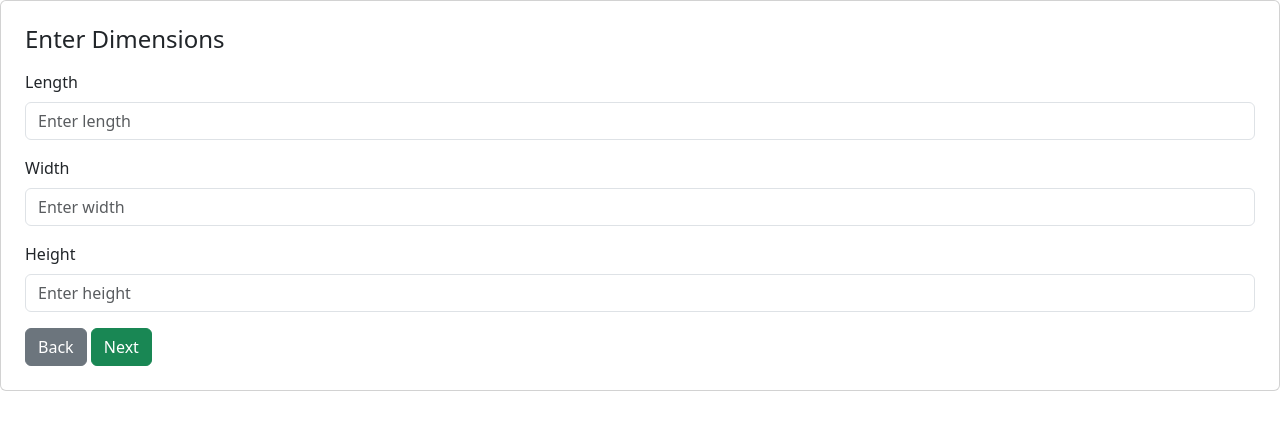
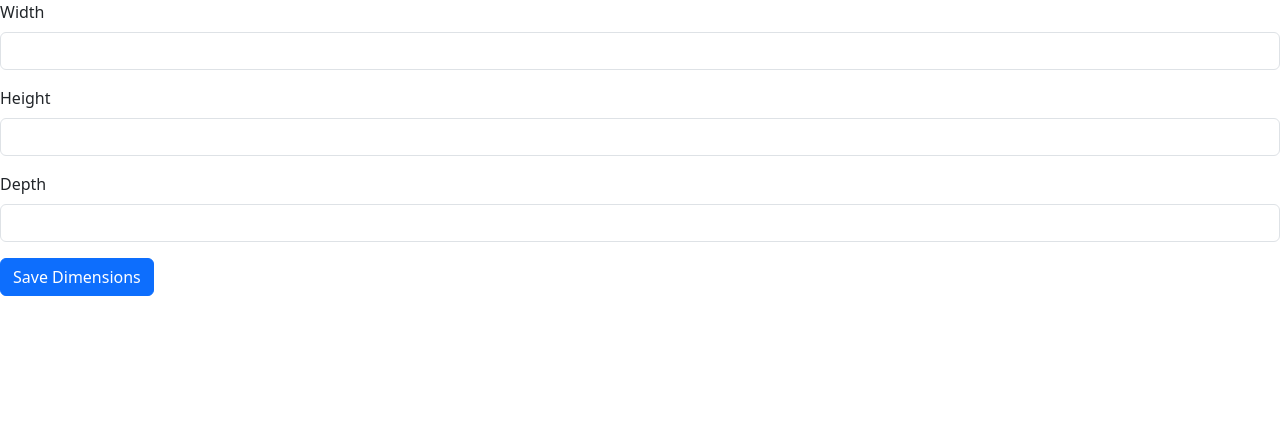
Before and after one commit to CHETAN1675/configuraPro, a React (Vite) app: page /dimensions in a window 1280 px wide. Shown: the top 430 px of the page. Built offline with nearby package versions, Linux system fonts and the light colour scheme.

Commit message:
Add validation rules for dimensions

```diff
--- a/src/features/configurator/configuratorSlice.jsx
+++ b/src/features/configurator/configuratorSlice.jsx
@@ -2,6 +2,11 @@ import { createSlice } from "@reduxjs/toolkit";
 
 const initialState = {
   productType: "",
+   dimensions: {
+    width: "",
+    height: "",
+    depth: "",
+  },
 };
 
 const configuratorSlice = createSlice({
@@ -11,13 +16,15 @@ const configuratorSlice = createSlice({
     setProductType(state, action) {
       state.productType = action.payload;
     },
+     setDimensions(state, action) {
+      state.dimensions = action.payload;
+     },
     resetConfigurator() {
       return initialState;
     },
   },
 });
 
-export const { setProductType, resetConfigurator } =
-  configuratorSlice.actions;
+export const { setProductType,setDimensions, resetConfigurator } = configuratorSlice.actions;
 
 export default configuratorSlice.reducer;
--- /dev/null
+++ b/src/features/configurator/steps/Dimensions.jsx
@@ -0,0 +1,77 @@
+import { useState } from "react";
+import { Form, Button, Alert } from "react-bootstrap";
+import { useDispatch, useSelector } from "react-redux";
+import { setDimensions } from "../configuratorSlice";
+
+export default function Dimensions() {
+  const dispatch = useDispatch();
+  const dimensions = useSelector(
+    (state) => state.configurator.dimensions
+  );
+
+  const [width, setWidth] = useState(dimensions.width || "");
+  const [height, setHeight] = useState(dimensions.height || "");
+  const [depth, setDepth] = useState(dimensions.depth || "");
+  const [error, setError] = useState("");
+
+  const handleSubmit = (e) => {
+    e.preventDefault();
+
+    if (!width || !height || !depth) {
+      setError("All dimensions are required");
+      return;
+    }
+
+    if (width <= 0 || height <= 0 || depth <= 0) {
+      setError("Dimensions must be greater than zero");
+      return;
+    }
+
+    setError("");
+
+    dispatch(
+      setDimensions({
+        width: Number(width),
+        height: Number(height),
+        depth: Number(depth),
+      })
+    );
+
+
+  };
+
+  return (
+    <Form onSubmit={handleSubmit}>
+      {error && <Alert variant="danger">{error}</Alert>}
+
+      <Form.Group className="mb-3">
+        <Form.Label>Width</Form.Label>
+        <Form.Control
+          type="number"
+          value={width}
+          onChange={(e) => setWidth(e.target.value)}
+        />
+      </Form.Group>
+
+      <Form.Group className="mb-3">
+        <Form.Label>Height</Form.Label>
+        <Form.Control
+          type="number"
+          value={height}
+          onChange={(e) => setHeight(e.target.value)}
+        />
+      </Form.Group>
+
+      <Form.Group className="mb-3">
+        <Form.Label>Depth</Form.Label>
+        <Form.Control
+          type="number"
+          value={depth}
+          onChange={(e) => setDepth(e.target.value)}
+        />
+      </Form.Group>
+
+      <Button type="submit">Save Dimensions</Button>
+    </Form>
+  );
+}
--- a/src/pages/ProductType.jsx
+++ b/src/features/configurator/steps/ProductType.jsx
@@ -1,5 +1,5 @@
 import { useDispatch, useSelector } from "react-redux";
-import { setProductType } from "../features/configurator/configuratorSlice";
+import { setProductType } from "../configuratorSlice";
 import { Card, Button,Alert } from "react-bootstrap";
 import { useState } from "react";
 
--- a/src/pages/Dimensions.jsx
+++ /dev/null
@@ -1,29 +0,0 @@
-import { Card, Form, Button } from "react-bootstrap";
-
-export default function Dimensions() {
-  return (
-    <Card className="p-4">
-      <h4 className="mb-3">Enter Dimensions</h4>
-
-      <Form>
-        <Form.Group className="mb-3">
-          <Form.Label>Length</Form.Label>
-          <Form.Control type="number" placeholder="Enter length" />
-        </Form.Group>
-
-        <Form.Group className="mb-3">
-          <Form.Label>Width</Form.Label>
-          <Form.Control type="number" placeholder="Enter width" />
-        </Form.Group>
-
-        <Form.Group className="mb-3">
-          <Form.Label>Height</Form.Label>
-          <Form.Control type="number" placeholder="Enter height" />
-        </Form.Group>
-
-        <Button variant="secondary">Back</Button>{" "}
-        <Button variant="success">Next</Button>
-      </Form>
-    </Card>
-  );
-}
--- a/src/routes/AppRoutes.jsx
+++ b/src/routes/AppRoutes.jsx
@@ -3,8 +3,8 @@ import Auth from "../pages/Auth";
 import Dashboard from "../pages/Dashboard";
 import Configurator from "../pages/Configurator";
 import ProtectedRoute from "./ProtectedRoute";
-import ProductType from "../pages/ProductType";
-import Dimensions from "../pages/Dimensions";
+import ProductType from "../features/configurator/steps/ProductType";
+import Dimensions from "../features/configurator/steps/Dimensions";
 
 export default function AppRoutes() {
   return (
```
